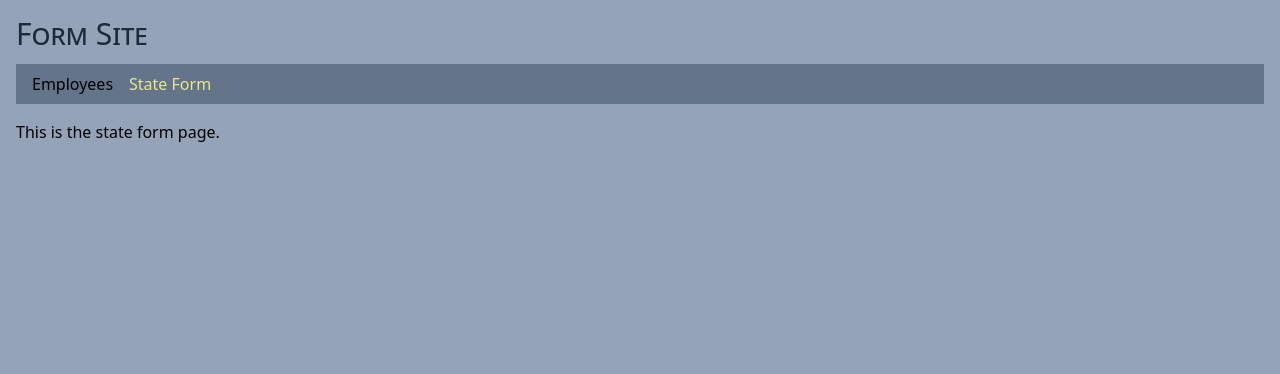
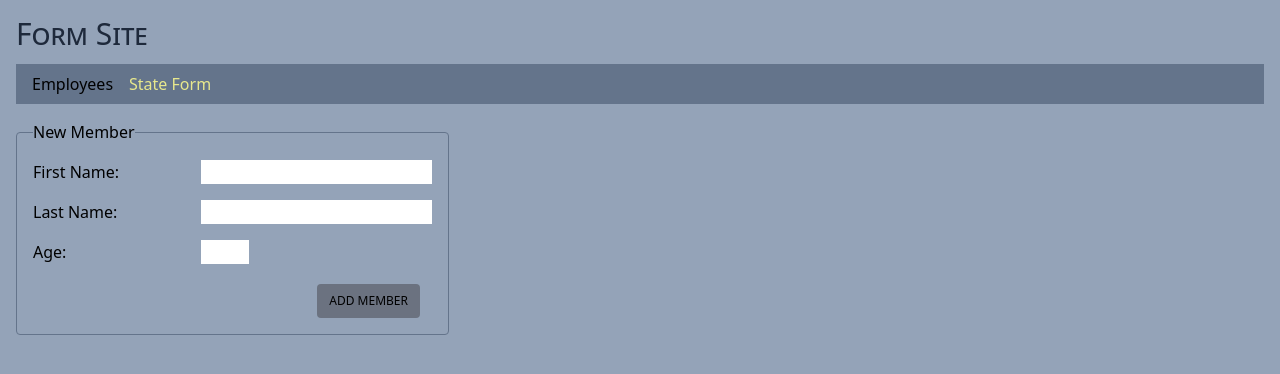
Before and after one commit to edwardtanguay/et875-vite-react-site-json-server, a React (Vite) app: page /state-form in a window 1280 px wide. Shown: the top 374 px of the page. Built offline with nearby package versions, Linux system fonts and the light colour scheme.

Commit message:
form with empty values

```diff
--- a/src/data/db.json
+++ b/src/data/db.json
@@ -54,5 +54,6 @@
       "notes": "added again locally",
       "id": 8
     }
-  ]
+  ],
+  "members": []
 }
--- a/src/interfaces.ts
+++ b/src/interfaces.ts
@@ -10,3 +10,41 @@ export interface IFrontendEmployee {
 export interface IBackendEmployee extends IFrontendEmployee {
 	id: number;
 }
+
+export interface IFormInfoField {
+	idCode: string;
+	label: string;
+	value: string;
+	isRequired: boolean;
+	isValid: boolean;
+}
+
+export interface IFormInfo {
+	fields: IFormInfoField[];
+}
+
+export const initialFormInfo = {
+	fields: [
+		{
+			idCode: "firstName",
+			label: "First Name",
+			value: "",
+			isRequired: true,
+			isValid: false,
+		},
+		{
+			idCode: "lastName",
+			label: "Last Name",
+			value: "",
+			isRequired: true,
+			isValid: false,
+		},
+		{
+			idCode: "age",
+			label: "Age",
+			value: "",
+			isRequired: true,
+			isValid: false,
+		},
+	],
+};
--- a/src/pages/PageStateForm.tsx
+++ b/src/pages/PageStateForm.tsx
@@ -1,5 +1,52 @@
+import { useState } from "react";
+import { IFormInfo, initialFormInfo } from "../interfaces";
+
 export const PageStateForm = () => {
+	const [formInfo, setformInfo] = useState<IFormInfo>(initialFormInfo);
+
 	return (
-		<p>This is the state form page.</p>
-	)
-}
+		<form>
+			<fieldset className="border border-slate-500 p-4 rounded max-w-[25rem]">
+				<legend>New Member</legend>
+
+				<div className="mb-4 flex gap-2">
+					<label className="w-40" htmlFor="firstName">
+						First Name:
+					</label>
+					<input
+						value={formInfo.fields.find(m => m.idCode === 'firstName')?.value}
+						type="text"
+						id="firstName"
+					/>
+				</div>
+
+				<div className="mb-4 flex gap-2">
+					<label className="w-[10rem]" htmlFor="lastName">
+						Last Name:
+					</label>
+					<input
+						value={formInfo.fields.find(m => m.idCode === 'lastName')?.value}
+						type="text"
+						id="lastName"
+					/>
+				</div>
+
+				<div className="mb-4 flex gap-2">
+					<label className="w-[10rem]" htmlFor="age">
+						Age:
+					</label>
+					<input
+						value={formInfo.fields.find(m => m.idCode === 'age')?.value}
+						type="text"
+						id="age"
+						className="w-12 text-right"
+					/>
+				</div>
+
+				<div className="mt-5 flex justify-end pr-3">
+					<button>Add Member</button>
+				</div>
+			</fieldset>
+		</form>
+	);
+};
```
